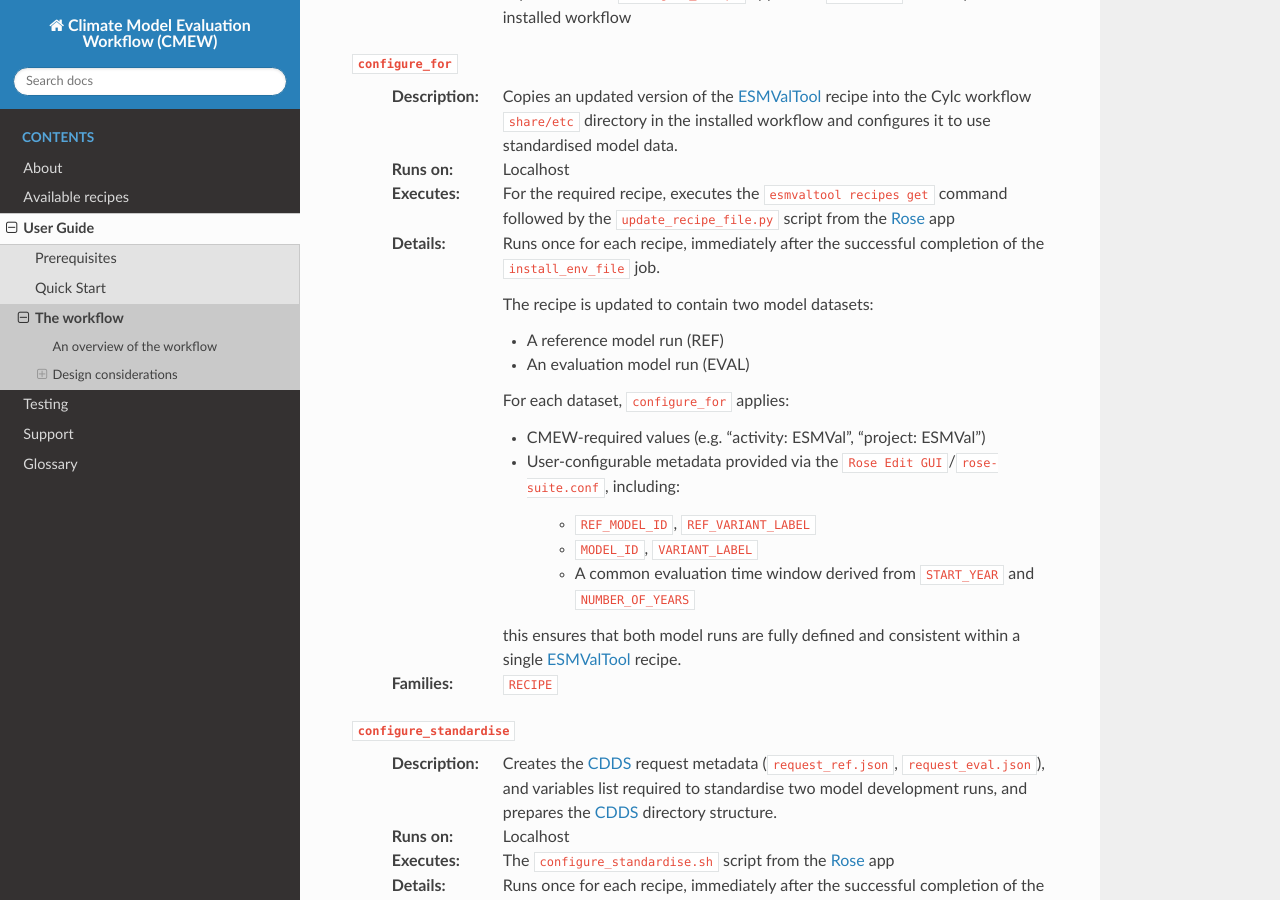
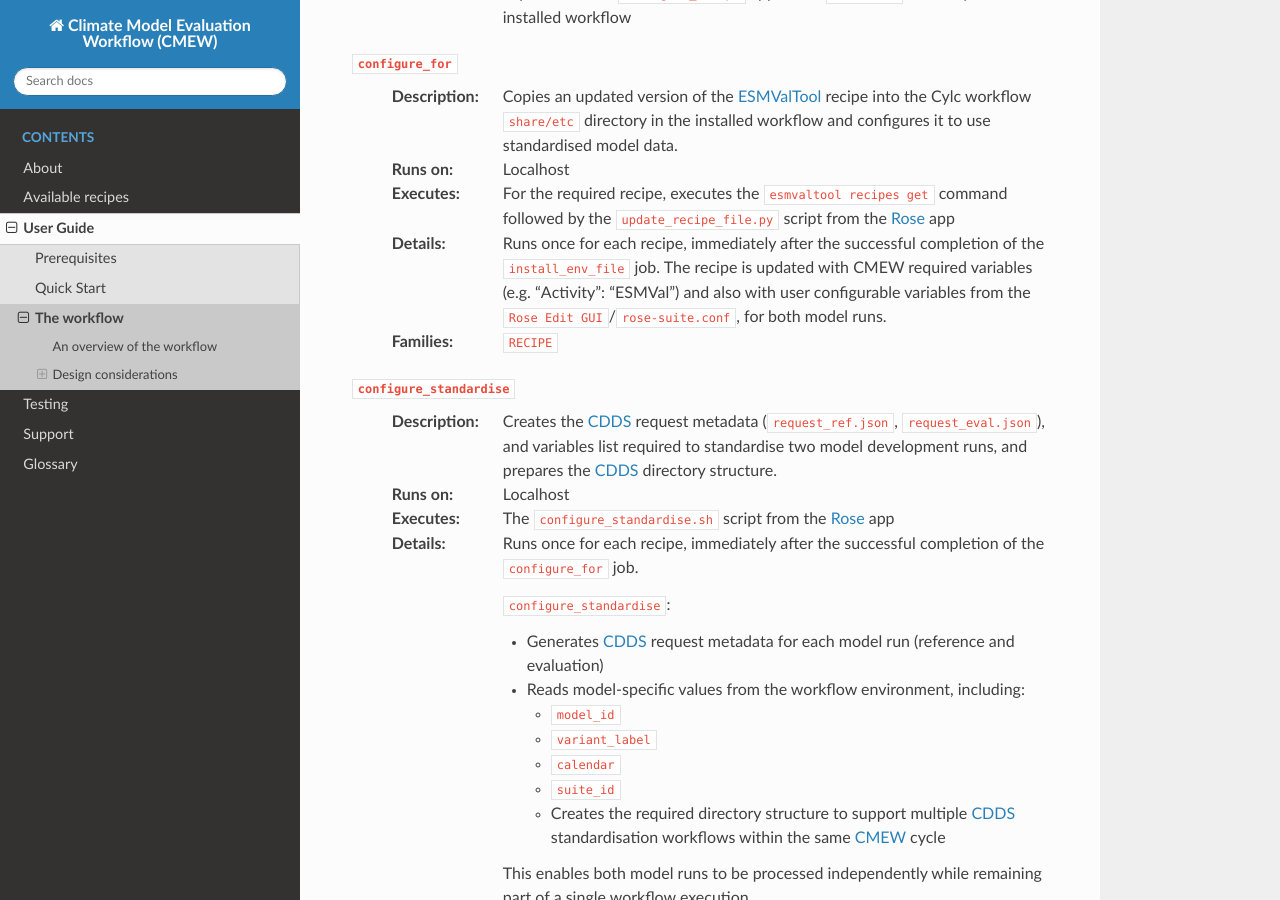
Before and after one commit to MetOffice/CMEW, a Sphinx documentation site: the page built from doc/source/user_guide/workflow.rst, in a window 1280 px wide and 900 px high, scrolled down 614 px. Built offline with Sphinx 7.4.7 and the Read the Docs theme 3.1.0, drawn with Linux system fonts in a browser that asks for light colours.

Commit message:
Update doc/source/user_guide/workflow.rst
Co-authored-by: Alistair Sellar <16133375+alistairsellar@users.noreply.github.com>

```diff
--- a/doc/source/user_guide/workflow.rst
+++ b/doc/source/user_guide/workflow.rst
@@ -49,24 +49,11 @@ An overview of the workflow
      Runs once for each recipe,
      immediately after the successful completion
      of the ``install_env_file`` job.
-
-     The recipe is updated to contain two model datasets:
-
-     * A reference model run (REF)
-     * An evaluation model run (EVAL)
-
-     For each dataset, ``configure_for`` applies:
-
-     * CMEW-required values (e.g. "activity: ESMVal", "project: ESMVal")
-     * User-configurable metadata provided via the |Rose Edit GUI|/``rose-suite.conf``,
-       including:
-
-        - ``REF_MODEL_ID``, ``REF_VARIANT_LABEL``
-        - ``MODEL_ID``, ``VARIANT_LABEL``
-        - A common evaluation time window derived from ``START_YEAR`` and ``NUMBER_OF_YEARS``
-
-     this ensures that both model runs are fully defined
-     and consistent within a single |ESMValTool| recipe.
+     The recipe is updated with CMEW required variables
+     (e.g. "Activity": "ESMVal")
+     and also with user configurable variables
+     from the |Rose Edit GUI|_/``rose-suite.conf``,
+     for both model runs.
   :Families:
      ``RECIPE``
 
```
